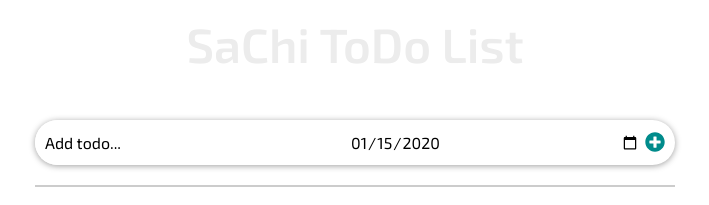
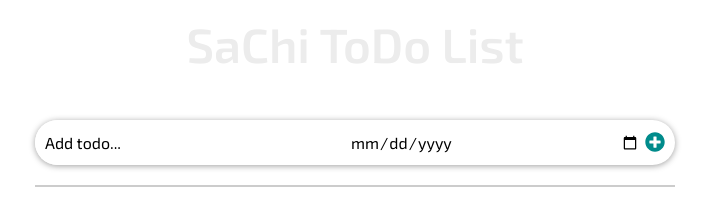
Before and after one commit to chris911e/sachi-todo, a Next.js app: page / in a window 1280 px wide. Both pictures are taken after typing "Sample", "2020-01-15" into the empty fields and a click on the button 940 px from the left and 142 px from the top of the page. Shown: the top 205 px of the page, without its empty margins (285-994 px from the left). Built offline with nearby package versions, Linux system fonts and the light colour scheme.

Commit message:
component changing bug has been fixed

```diff
--- a/src/app/components/Expiration.jsx
+++ b/src/app/components/Expiration.jsx
@@ -41,7 +41,8 @@ function isNowOrPast(dateToCheck) {
   }
 
 function getDayByWeekDay(id){
-    const days = [{id: 1, day: "Monday"}, {id: 2, day: "Tuesday"}, {id: 3, day: "Wednesday"}, {id: 4, day: "Thursday"}, {id: 5, day: "Friday"}, {id: 6, day: "Saturday"}, {id: 7, day: "Sunday"}]
+    console.log(id)
+    const days = [{id: 1, day: "Monday"}, {id: 2, day: "Tuesday"}, {id: 3, day: "Wednesday"}, {id: 4, day: "Thursday"}, {id: 5, day: "Friday"}, {id: 6, day: "Saturday"}, {id: 0, day: "Sunday"}]
 
 
     return days.find(x => x.id == id).day
--- a/src/app/components/InputTodo.jsx
+++ b/src/app/components/InputTodo.jsx
@@ -5,7 +5,7 @@ import { FaPlusCircle } from "react-icons/fa";
 const InputTodo = (props) => {
   const [inputText, setInputText] = useState({
     title: "",
-    expiration: new Date(2006, 1, 15)
+    expiration: ""
   });
 
   const onChange = (e) => {
@@ -17,11 +17,12 @@ const InputTodo = (props) => {
 
   const handleSubmit = (e) => {
     e.preventDefault();
-    if (inputText.title.trim()) {
-      props.addTodoProps(inputText.title, inputText.expiration);
+    if (inputText.title.trim() && inputText.expiration.trim()) {
+      console.log(new Date(inputText.expiration))
+      props.addTodoProps(inputText.title, new Date(inputText.expiration));
       setInputText({
         title: "",
-        date: new Date(2006, 1, 15)
+        expiration: ""
       });
     } else {
       alert("Please write item");
@@ -42,11 +43,10 @@ const InputTodo = (props) => {
         name="title"
         onChange={onChange}
       />
-
       <input
         type="date"
         className="input-text"
-        value={inputText.expiration}
+        value={inputText.expiration} // Use string value
         name="expiration"
         onChange={onChange}
       />
```
